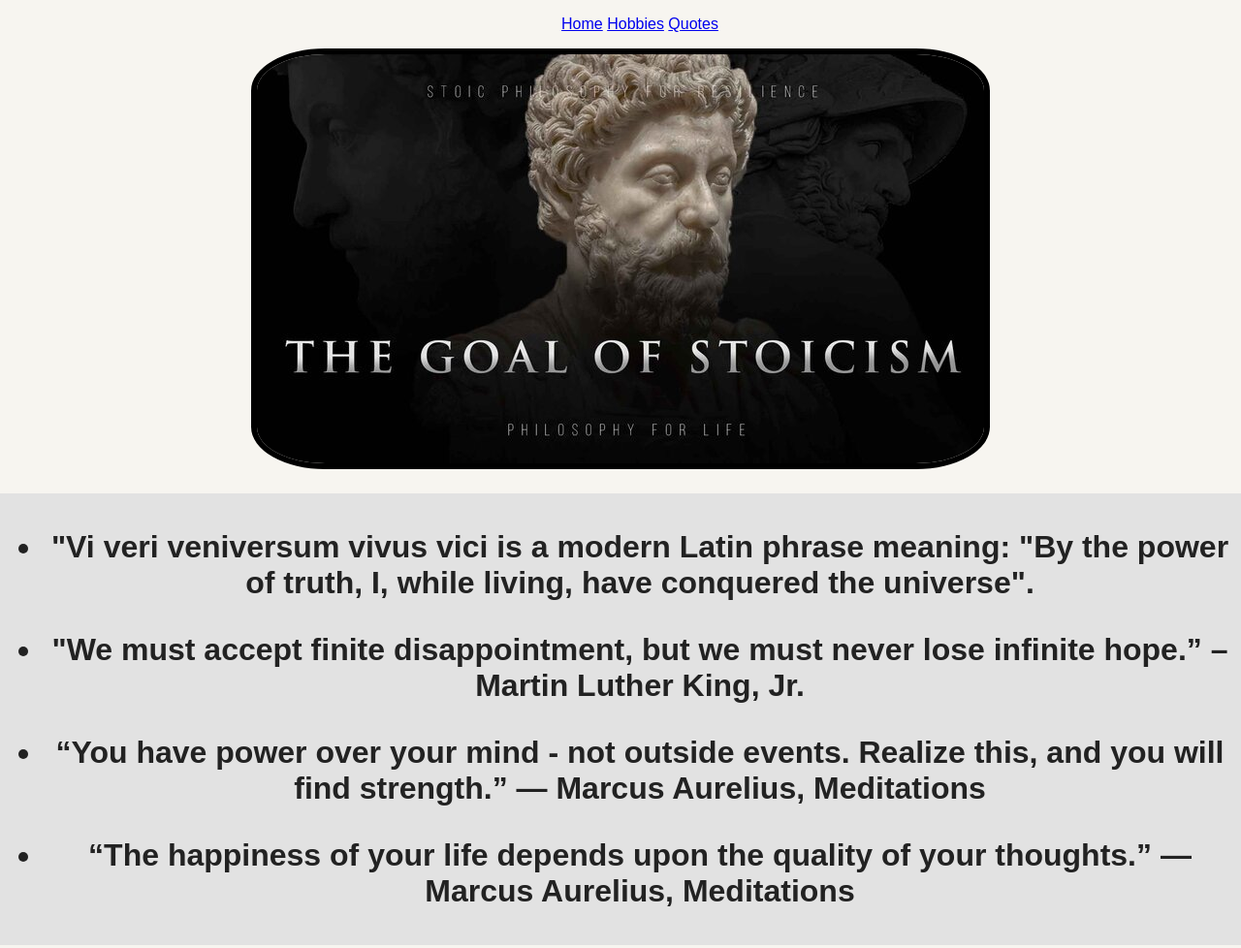
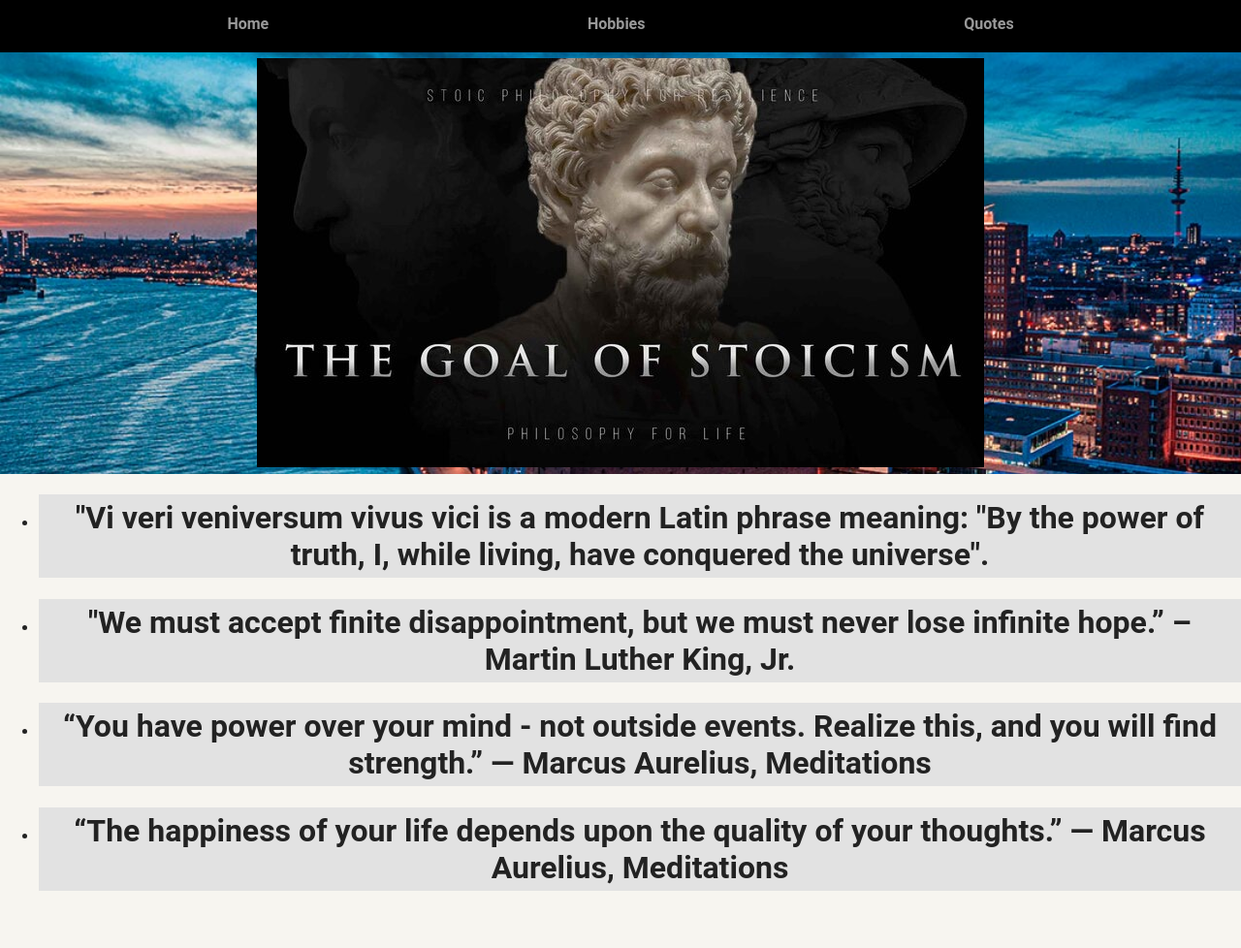
Before and after one commit to WojciechChomanski/My-First-Techdegree-Project, a plain HTML site: page stoicism.html in a window 1280 px wide. Shown: the whole page at 97% size. After the commit the page ends 940 px from the top, so only its background shows below. Drawn offline with Linux system fonts and the light colour scheme.

Commit message:
Fixes/Update
Update.

```diff
--- a/resume.css
+++ /dev/null
@@ -1,22 +0,0 @@
-body {
-    margin: 50px;
-    padding: 10px;
-    font-family: "Arial";
-    text-align: center;
-    color: #222;
-    background: #f7f5f0;
-}
-
-.main-image {
-    	border: solid 5px black;
-      border-radius: 20%;
-}
-
-h1 {
-    background-color: #e2e2e2;
-    padding: 5px;
-}
-
-.section-title {
-  text-transform: capitalize;
-}
--- a/stoicism.css
+++ /dev/null
@@ -1,22 +0,0 @@
-body {
-    margin: 0px;
-    padding: 0px;
-    font-family: "Arial";
-    text-align: center;
-    color: #222;
-    background: #f7f5f0;
-}
-
-.main-image {
-      border: solid 6px black;
-      border-radius: 10%;
-}
-
-h1 {
-    background-color: #e2e2e2;
-    padding: 5px;
-}
-
-.section-title {
-  text-transform: capitalize;
-}
--- a/stoicism.html
+++ b/stoicism.html
@@ -1,30 +1,27 @@
 <!DOCTYPE html>
 <html lang="en">
 <head>
-    <meta charset="utf-8">
     <title>Uplifting Quotes For Difficult Times</title>
-    <link rel="stylesheet" href="stoicism.css">
+    <link rel="stylesheet" href="styles.css">
 </head>
-<body>
-    <div class="main-nav">
+<body class="stoicism">
+    <div class="third-page">
         <ul class="nav">
-          <a href="index.html">Home</a>
-          <a href="resume.html">Hobbies</a>
-          <a href="stoicism.html">Quotes</a>
+          <li><a href="index.html">Home</a></li>
+          <li><a href="resume.html">Hobbies</a></li>
+          <li><a href="stoicism.html">Quotes</a></li>
         </ul>
     </div>
     <header>
         <img src="images/Stoic+Marcus2.jpg" alt="Beckground Picture" class="main-image">
     </header>
-    <h1>
         <ul>
-            <li><p>"Vi veri veniversum vivus vici is a modern Latin phrase meaning: "By the power of truth, I, while living, have conquered the universe".</p></li>
-            <li><p>"We must accept finite disappointment, but we must never lose infinite hope.” – Martin Luther King, Jr.</p></li>
-            <li><p>“You have power over your mind - not outside events. Realize this, and you will find strength.”
-                ― Marcus Aurelius, Meditations</p></li>
-            <li><p>“The happiness of your life depends upon the quality of your thoughts.”
-                ― Marcus Aurelius, Meditations</p></li>
+            <li><h1>"Vi veri veniversum vivus vici is a modern Latin phrase meaning: "By the power of truth, I, while living, have conquered the universe".</h1></li>
+            <li><h1>"We must accept finite disappointment, but we must never lose infinite hope.” – Martin Luther King, Jr.</h1></li>
+            <li><h1>“You have power over your mind - not outside events. Realize this, and you will find strength.”
+                ― Marcus Aurelius, Meditations</h1></li>
+            <li><h1>“The happiness of your life depends upon the quality of your thoughts.”
+                ― Marcus Aurelius, Meditations</h1></li>
         </ul>
-    </h1>
 </body>
 </html>
--- a/styles.css
+++ b/styles.css
@@ -3,11 +3,11 @@
   box-sizing: border-box;
 }
 
-body {
+body.index{
   margin: 0;
   padding: 0;
   text-align: center;
-  font-family: 'Roboto', sans-serif;
+  font-family: "Roboto", sans-serif;
   color: #222;
   background: #f7f5f0;
 }
@@ -23,7 +23,7 @@ a:hover {
 
 /* Section Styles */
 
-.main-nav {
+.first-page {
   width: 100%;
   background: black;
   min-height: 30px;
@@ -67,14 +67,14 @@ header {
 }
 header .profile-image {
   margin-top: 50px;
-  width: 150px;
-  height: 150px;
+  width: 130px;
+  height: 130px;
   border-radius: 50%;
   border: 3px solid rgb(0, 0, 0);
   transition: all .5s;
 }
 header .profile-image:hover {
-  transform: scale(1.5) rotate(360deg);
+  transform: scale(1.4) rotate(360deg);
   border-radius: 2px;
 }
 .tag {
@@ -89,7 +89,7 @@ header .profile-image:hover {
   background-color: #222;
   color: white;
 }
-.card {
+.section-one {
   margin: 30px;
   padding: 20px 40px 40px;
   max-width: 500px;
@@ -99,8 +99,8 @@ header .profile-image:hover {
   border-radius: 6px;
   transition: all .5s;
 }
-.card:hover {
-  border-color: #ff99ff;
+.section-one:hover {
+  border-color: #1405f0;
 }
 
 ul.skills {
@@ -205,3 +205,56 @@ a.social:hover {
   }
 
 }
+body.resume {
+  margin: 0;
+  padding: 0;
+  text-align: center;
+  font-family: "Roboto", sans-serif;
+  color: #222;
+  background: #f7f5f0;
+}
+
+.second-page {
+  width: 100%;
+  background: black;
+  min-height: 30px;
+  padding: 10px;
+  position: fixed;
+  text-align: center;
+}
+
+h1 {
+  background-color: #e2e2e2;
+  padding: 5px;
+}
+
+.section-title {
+text-transform: capitalize;
+}
+
+body.stoicism {
+  margin: 0;
+  padding: 0;
+  text-align: center;
+  font-family: "Roboto", sans-serif;
+  color: #222;
+  background: #f7f5f0;
+}
+
+.third-page {
+  width: 100%;
+  background: black;
+  min-height: 30px;
+  padding: 10px;
+  position: fixed;
+  text-align: center;
+}
+
+h1 {
+  background-color: #e2e2e2;
+  padding: 5px;
+}
+
+.section-title {
+text-transform: capitalize;
+}
```
Also changed, not shown: index.html (+5 -5 lines), resume.html (+12 -10 lines), images/gaming.jpg (added).
